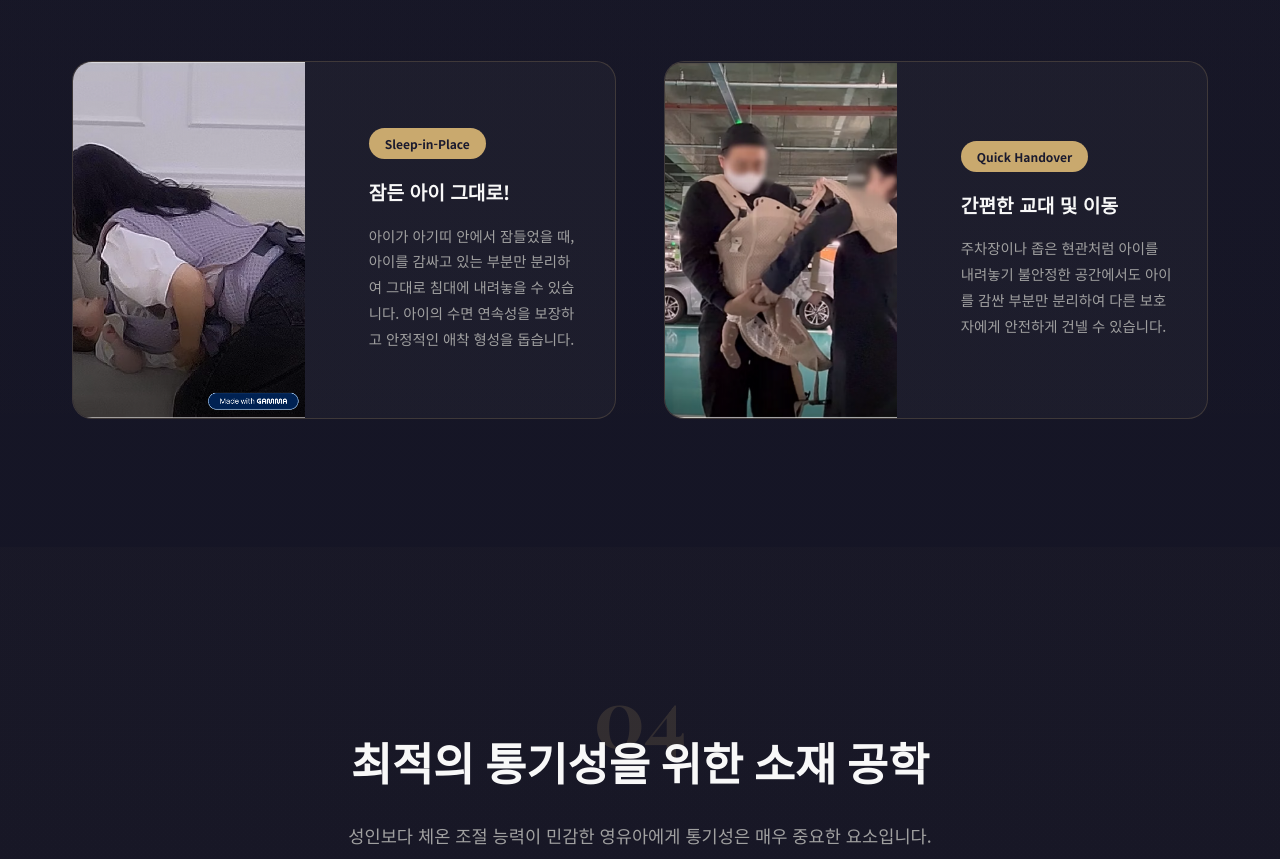
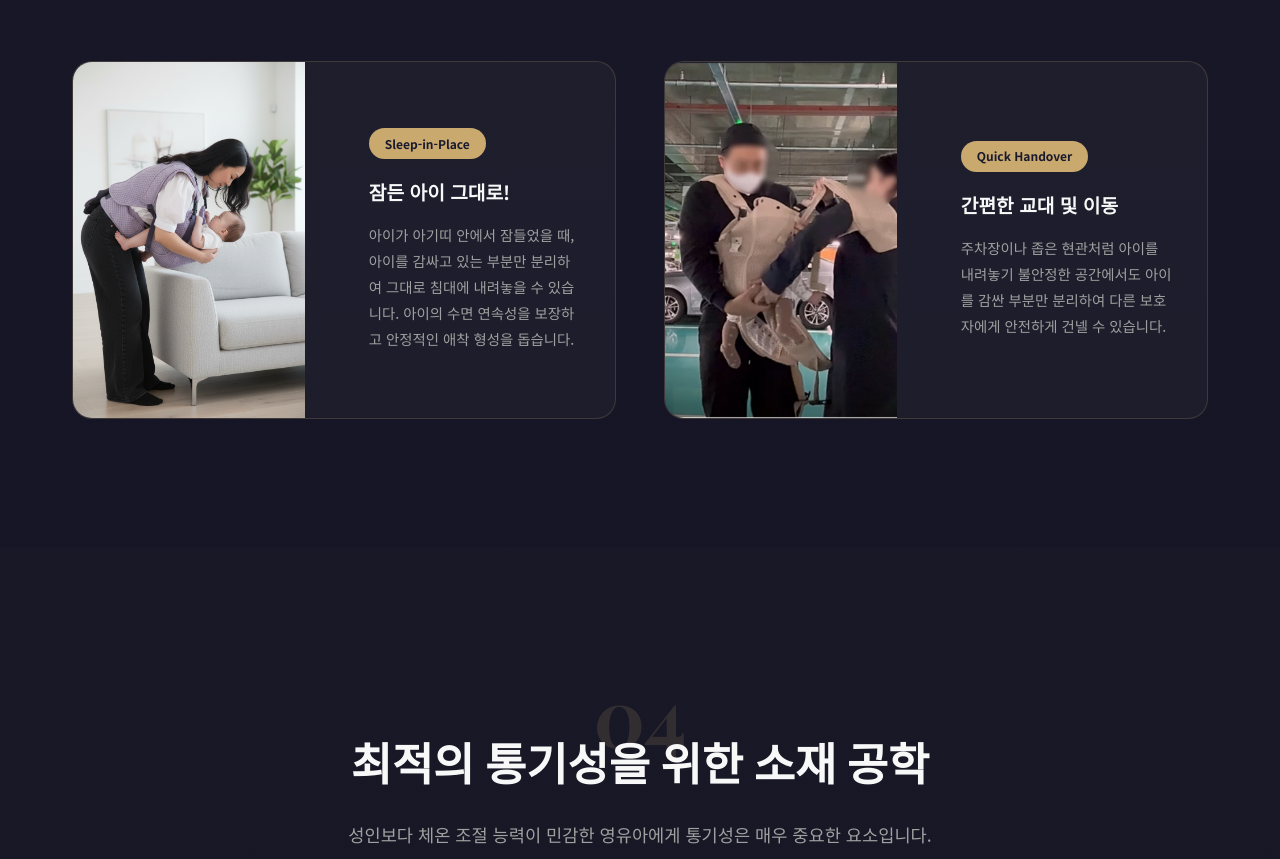
Before and after one commit to correlworks/v5-whitepaper, a plain HTML site: page index.html in a window 1280 px wide. Shown: the part 5530-6389 px from the top of the page. Drawn offline with nearby package versions, Linux system fonts and the light colour scheme.

Commit message:
Replace sleep-in-place image with Laying Baby on Sofa

```diff
--- a/index.html
+++ b/index.html
@@ -1247,7 +1247,7 @@
             <div class="use-case-grid fade-in">
                 <div class="use-case">
                     <div class="use-case-image">
-                        <img src="V5 셀링포인트_files/Image_024.png" alt="잠든 아이">
+                        <img src="Laying Baby on Sofa.png" alt="잠든 아이">
                     </div>
                     <div class="use-case-content">
                         <span class="use-case-tag">Sleep-in-Place</span>
```
Also changed, not shown: whitepaper_v5_design.html (+1 -1 lines), Laying Baby on Sofa.png (added).
